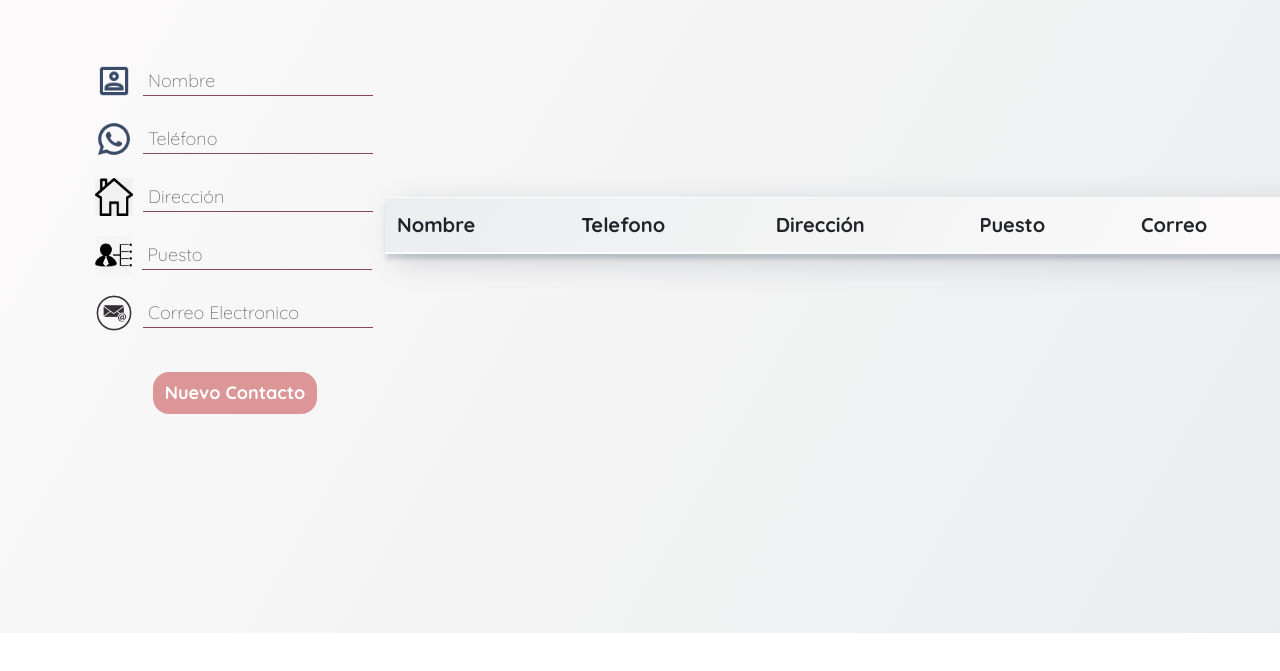
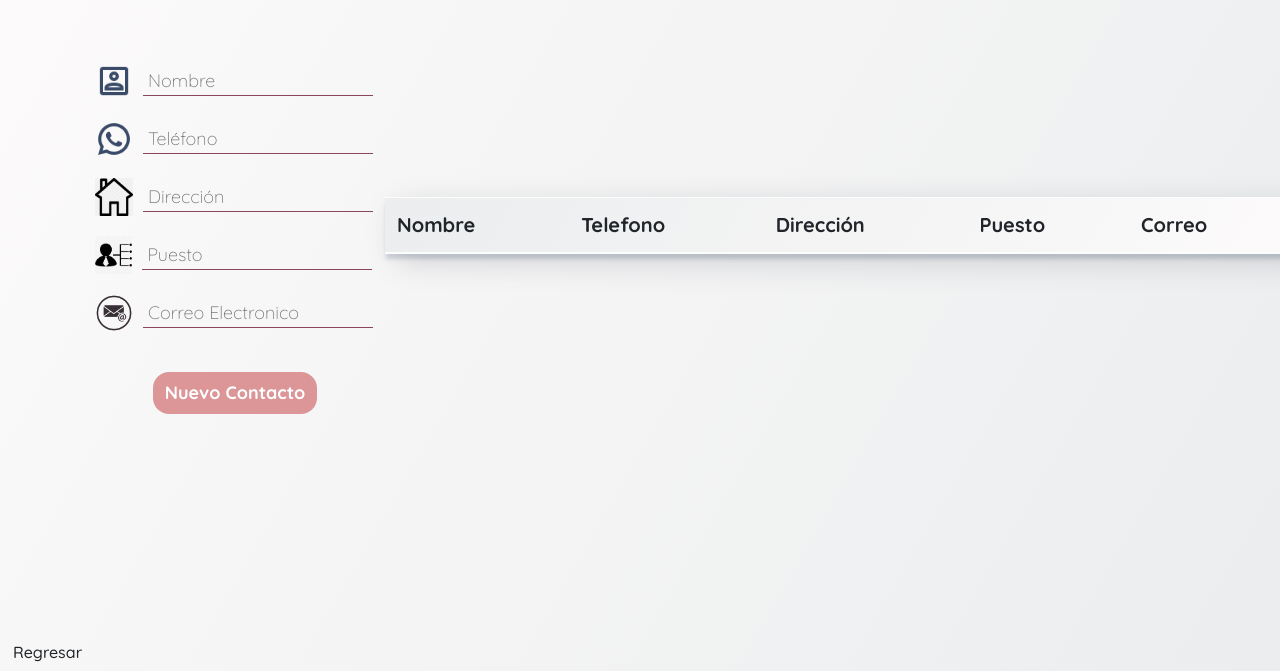
Before and after one commit to van123782/directorio.gihub.io, a plain HTML site: page directorio.html in a window 1280 px wide. Shown: the part 167-838 px from the top of the page. Before the commit the page ends 800 px from the top, so only its background shows below. Drawn offline with nearby package versions, Linux system fonts and the light colour scheme.

Commit message:
Update directorio.html

```diff
--- a/directorio.html
+++ b/directorio.html
@@ -184,6 +184,8 @@
 				</div>
 			</div>
 		</div>
+		<a class="btn bnt-danger"href="index.html">Regresar</a>
+			 </ul>
 
 		<script src="https://cdn.jsdelivr.net/npm/vue/dist/vue.js"></script>
 		<script src="./js/jquery-3.5.1.js"></script>
```
